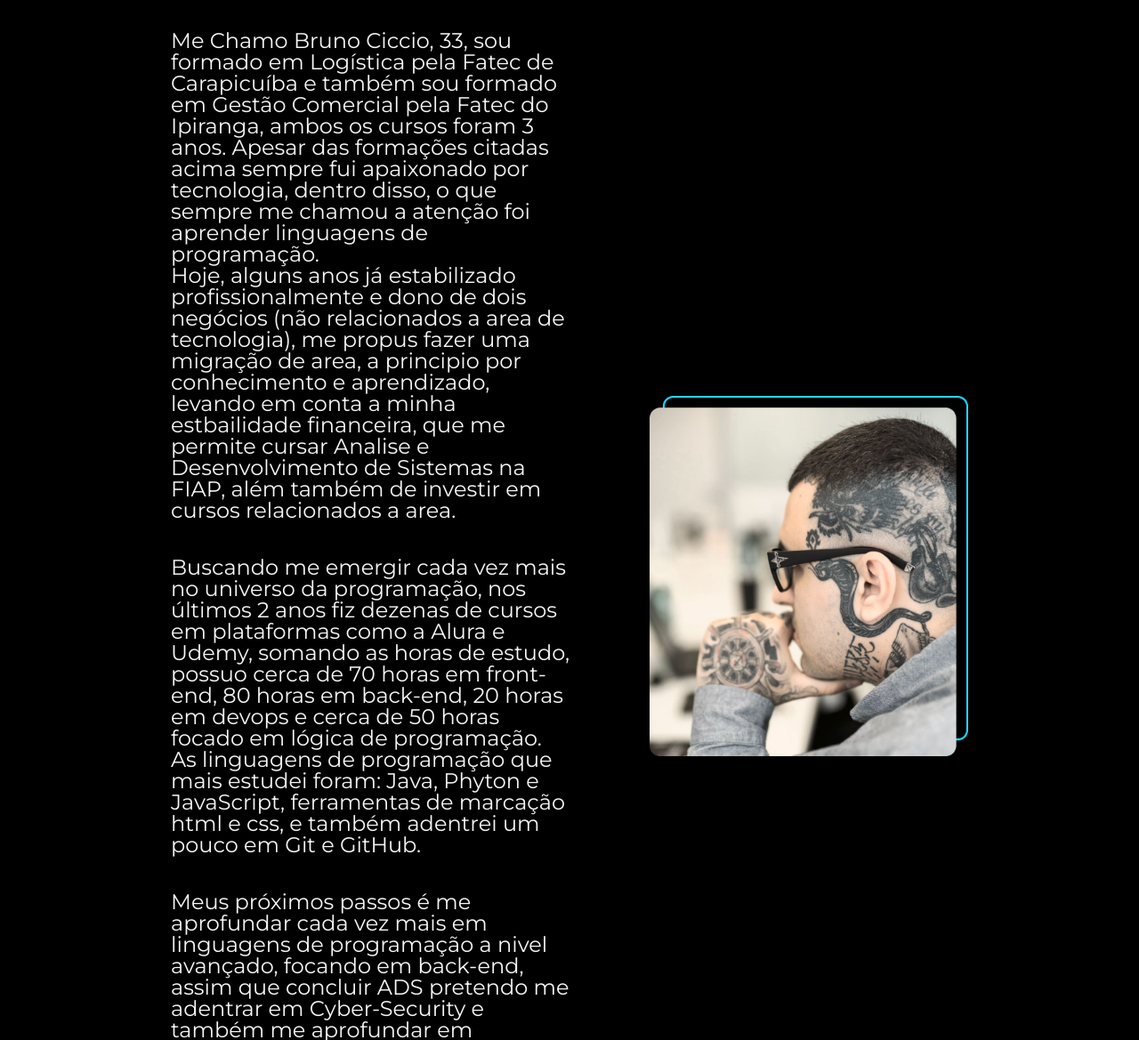
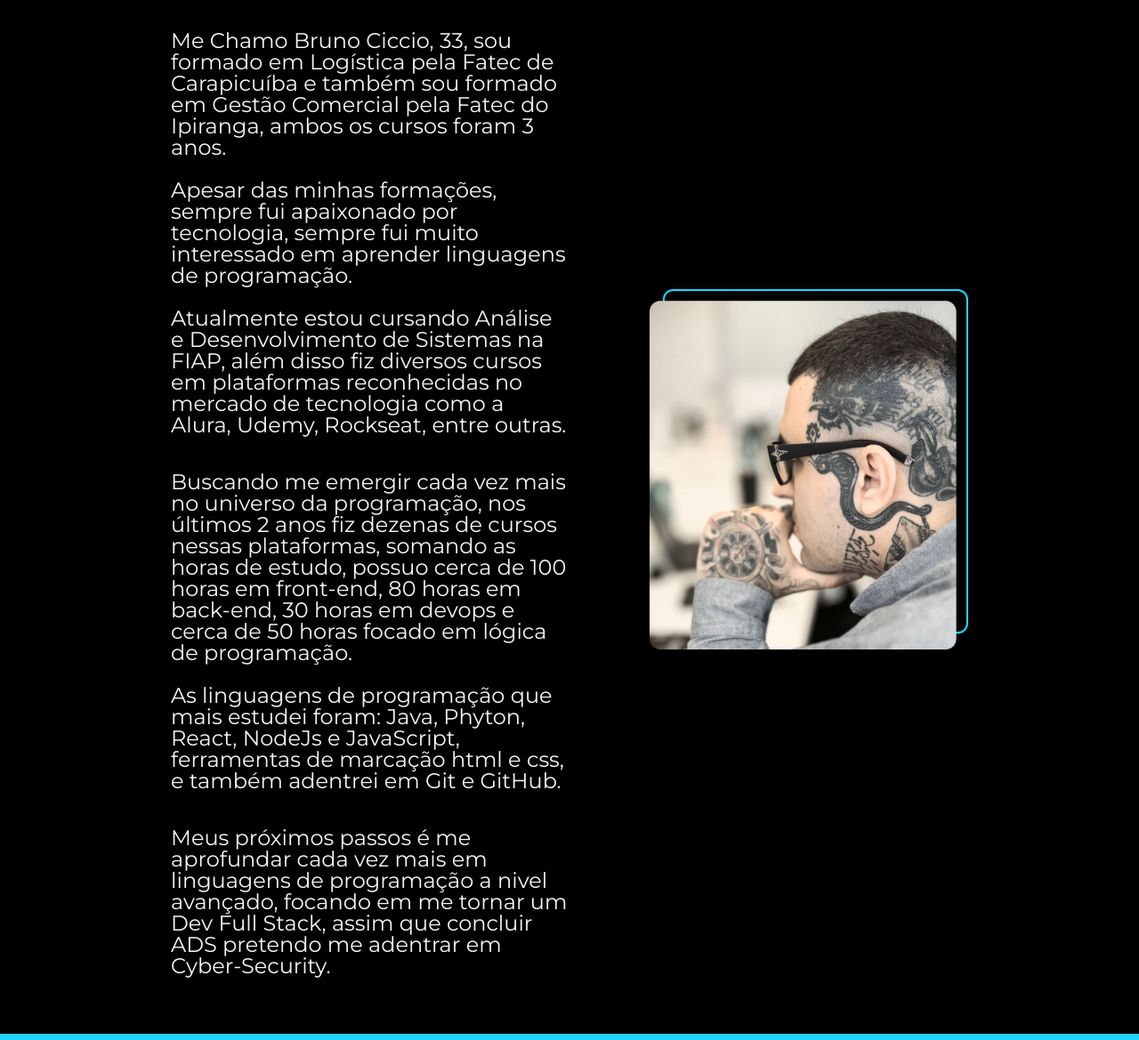
Before and after one commit to brunociccio/html-css-cursoAlura, a plain HTML site: page about.html in a window 1280 px wide. Shown: the part 156-1325 px from the top of the page at 89% size. Drawn offline with nearby package versions, Linux system fonts and the light colour scheme.

Commit message:
Alterando textos

```diff
--- a/about.html
+++ b/about.html
@@ -22,18 +22,16 @@
         <section class="apresentacao__conteudo">
             <h1 class="apresentacao__conteudo__titulo">Sobre mim</h1>
             <p class="apresentacao__conteudo__texto"> Me Chamo Bruno Ciccio, 33, sou formado em Logística pela Fatec de Carapicuíba e também sou formado em Gestão Comercial pela Fatec do Ipiranga, ambos os cursos foram 3 anos.
-                Apesar das formações citadas acima sempre fui apaixonado por tecnologia, dentro disso, o que sempre me chamou a atenção foi aprender linguagens de programação.
-                <br>Hoje, alguns anos já estabilizado profissionalmente e dono de dois negócios (não relacionados a area de tecnologia), me propus fazer uma migração de area, a principio por conhecimento e aprendizado, levando em conta
-                a minha estbailidade financeira, que me permite cursar Analise e Desenvolvimento de Sistemas na FIAP, além também de investir em cursos relacionados a area.
-                <br>
+                <br><br> Apesar das minhas formações, sempre fui apaixonado por tecnologia, sempre fui muito interessado em aprender linguagens de programação.
+                <br><br> Atualmente estou cursando Análise e Desenvolvimento de Sistemas na FIAP, além disso fiz diversos cursos em plataformas reconhecidas no mercado de tecnologia como a Alura, Udemy, Rockseat, entre outras.
             </p>
             <p class="apresentacao__conteudo__texto">
-                Buscando me emergir cada vez mais no universo da programação, nos últimos 2 anos fiz dezenas de cursos em plataformas como a Alura e Udemy, somando as
-                horas de estudo, possuo cerca de 70 horas em front-end, 80 horas em back-end, 20 horas em devops e cerca de 50 horas focado em lógica de programação.
-                <br>As linguagens de programação que mais estudei foram: Java, Phyton e JavaScript, ferramentas de marcação html e css, e também adentrei um pouco em Git e GitHub.</p>
-                <p class="apresentacao__conteudo__texto">Meus próximos passos é me aprofundar cada vez mais em linguagens de programação a nivel avançado, focando em back-end, assim que concluir ADS pretendo me adentrar em Cyber-Security
-                    e também me aprofundar em BlockChain, faço trade de forma profissional em crypto há cerca de 3 anos, e decorrente disso também me interessei pela parte fundamentalista dos ativos,
-                    que é correlacionada não só ao investimento mas também ao seu desenvolvimento.</p>
+                Buscando me emergir cada vez mais no universo da programação, nos últimos 2 anos fiz dezenas de cursos nessas plataformas, somando as
+                horas de estudo, possuo cerca de 100 horas em front-end, 80 horas em back-end, 30 horas em devops e cerca de 50 horas focado em lógica de programação.
+                <br><br> As linguagens de programação que mais estudei foram: Java, Phyton, React, NodeJs e JavaScript, ferramentas de marcação html e css, e também adentrei em Git e GitHub.</p>
+                <p class="apresentacao__conteudo__texto">Meus próximos passos é me aprofundar cada vez mais em linguagens de
+                    programação a nivel avançado, focando em me tornar um Dev Full Stack, assim que concluir ADS pretendo me adentrar em Cyber-Security.
+                </p>
         </section>
         <img class="apresentacao__imagem" src="assets/brunociccio.png" alt="foto do bruno ciccio">
     </main>
```
